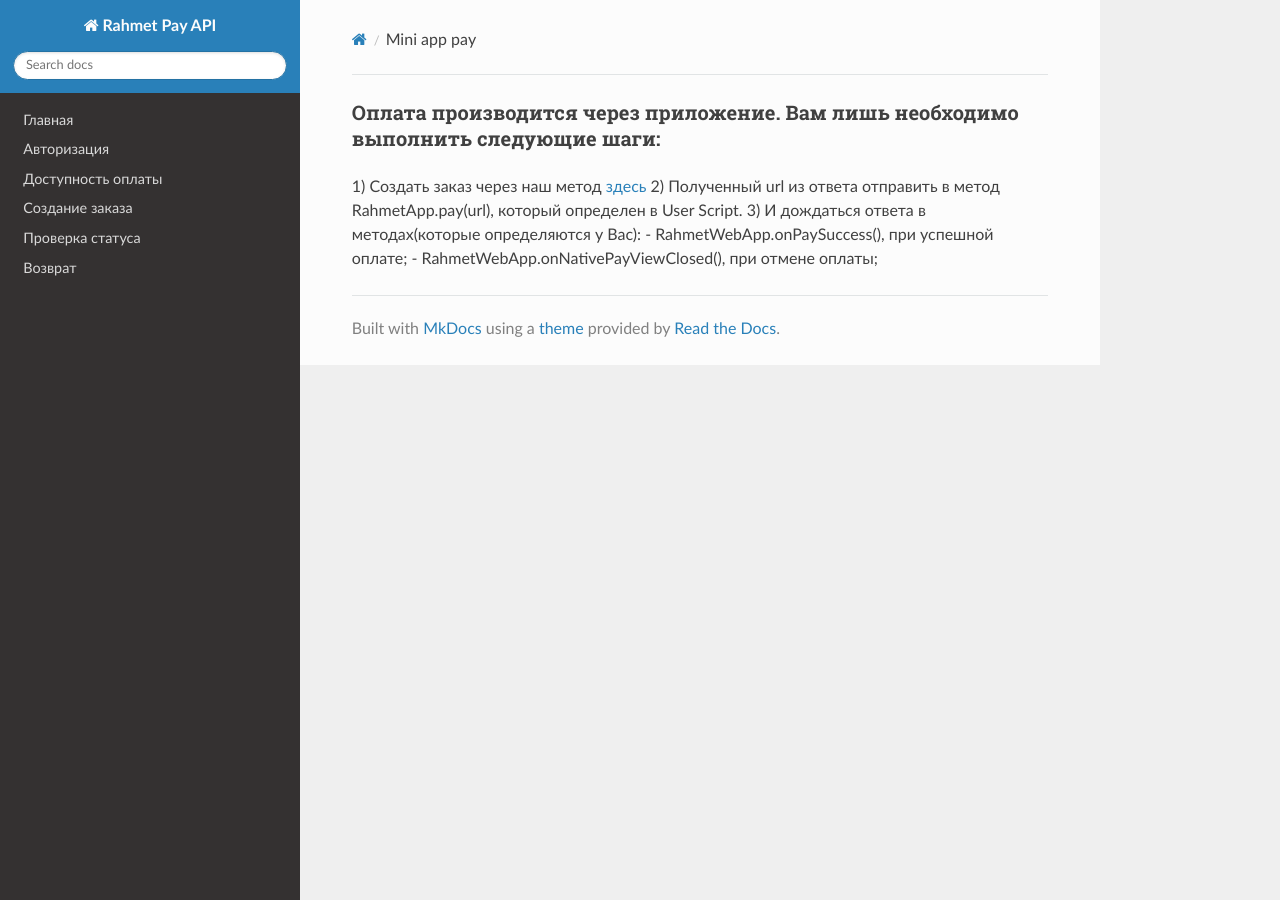
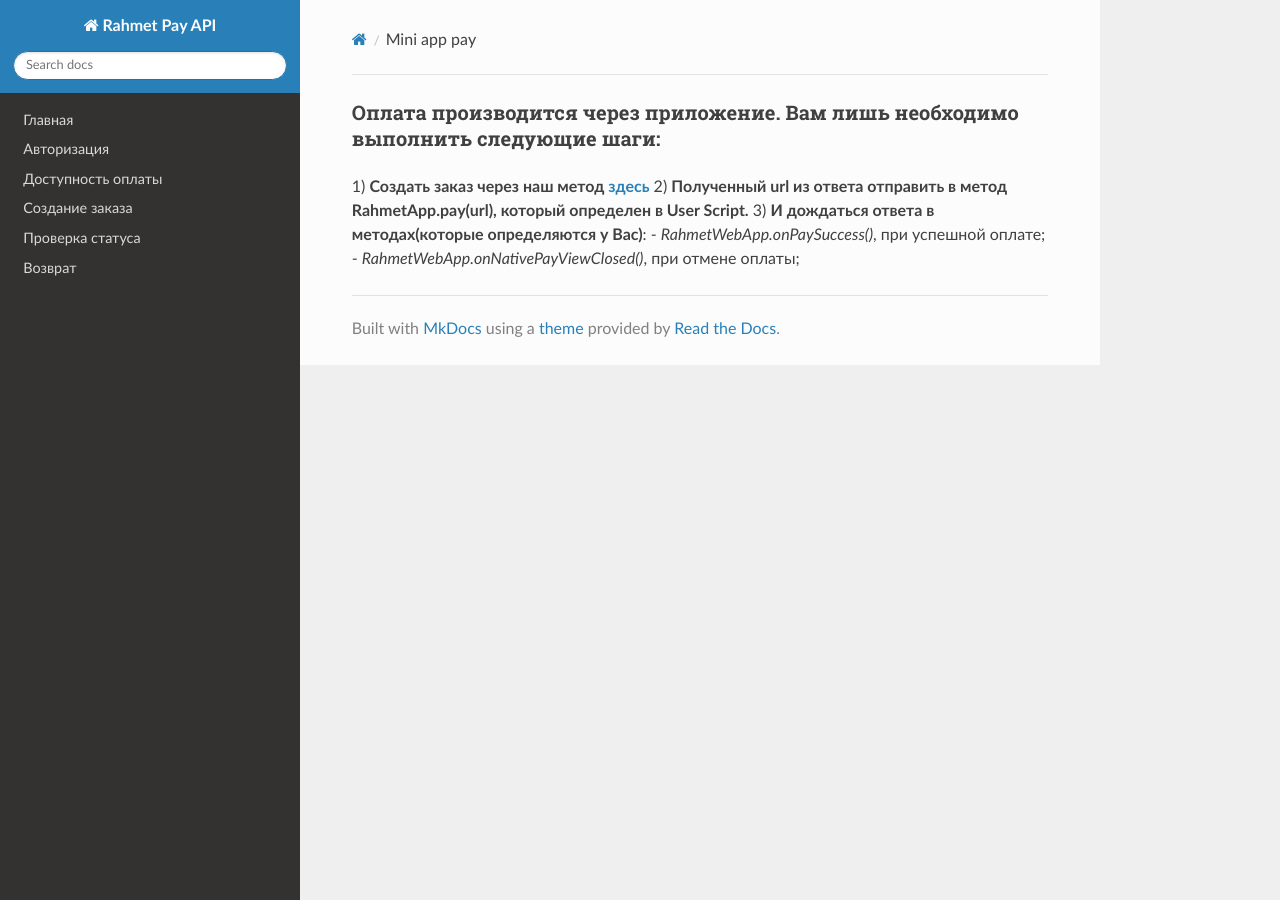
Before and after one commit to rahmetapp/docs, an MkDocs documentation site: the page built from docs/mini app pay.md, in a window 1280 px wide. Built offline with MkDocs 1.6.1, drawn with Linux system fonts in a browser that asks for light colours; nearby versions of some CDN libraries; old or Windows-style settings are respelled for this version of MkDocs.

```diff
--- a/docs/mini app pay.md
+++ b/docs/mini app pay.md
@@ -1,6 +1,6 @@
 ### Оплата производится через приложение. Вам лишь необходимо выполнить следующие шаги:
-1) Создать заказ через наш метод [здесь](https://github.com/ulan61/docs/blob/master/docs/order.md)
-2) Полученный url из ответа отправить в метод RahmetApp.pay(url), который определен в User Script.
-3) И дождаться ответа в методах(которые определяются у Вас):
-    - RahmetWebApp.onPaySuccess(), при успешной оплате;
-    - RahmetWebApp.onNativePayViewClosed(), при отмене оплаты;
+1) **Создать заказ через наш метод [здесь](https://github.com/ulan61/docs/blob/master/docs/order.md)**
+2) **Полученный url из ответа отправить в метод RahmetApp.pay(url), который определен в User Script.**
+3) **И дождаться ответа в методах(которые определяются у Вас)**:
+    - *RahmetWebApp.onPaySuccess()*, при успешной оплате;
+    - *RahmetWebApp.onNativePayViewClosed()*, при отмене оплаты;
```
